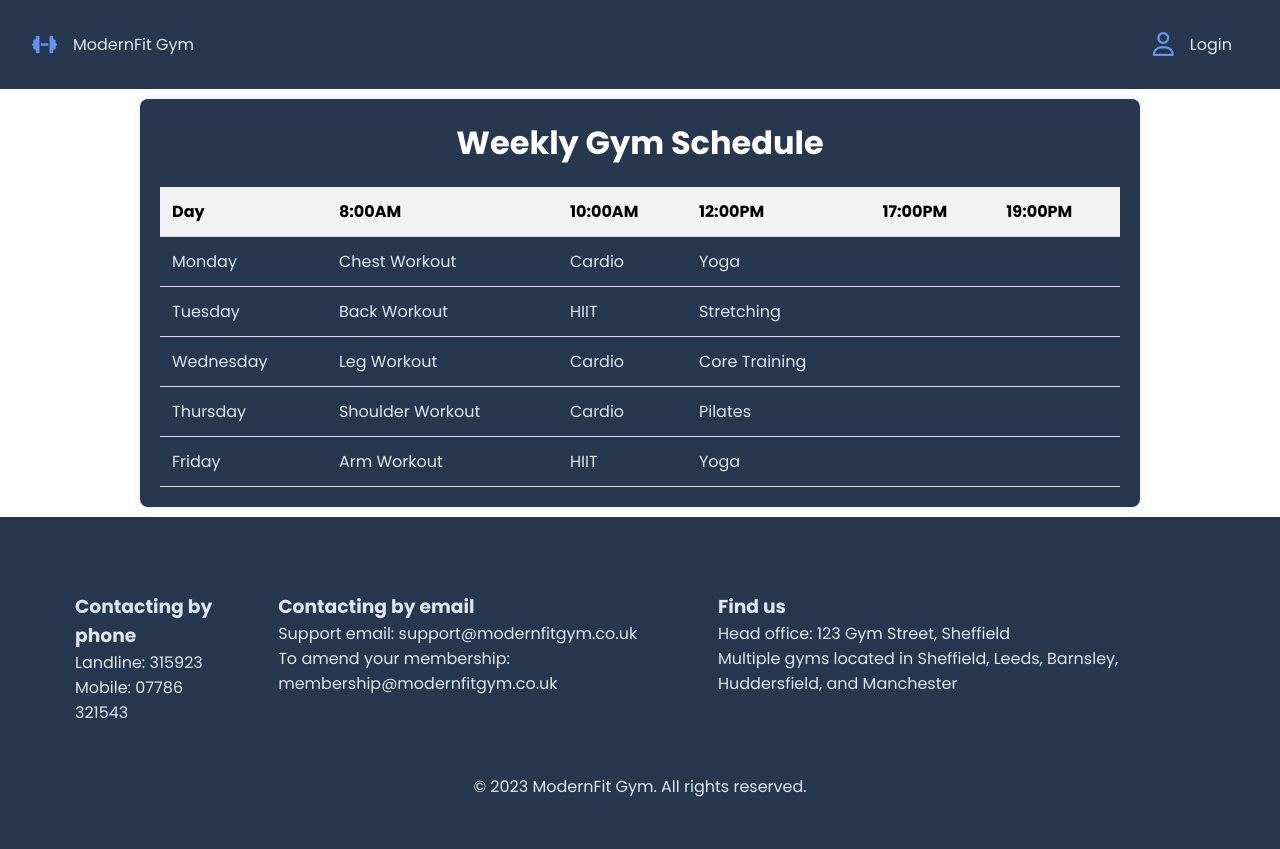
After one commit to finnleygrange/ModernFitGym, a PHP site: page /schedule.php in a window 1280 px wide. The commit adds this page. Run offline with PHP 8.4, Linux system fonts and the light colour scheme.

Commit message:
Simple Weekly schedule

```diff
--- /dev/null
+++ b/css/schedule.css
@@ -0,0 +1,36 @@
+.schedule-container {
+   max-width: 1000px;
+   margin: 10px auto;
+   background-color: #27374d;
+   padding: 20px;
+   border-radius: 8px;
+   box-shadow: 0 0 10px rgba(0, 0, 0, 0.1);
+}
+
+h1 {
+   text-align: center;
+   color: #ffffff;
+}
+
+.schedule-table {
+   width: 100%;
+   border-collapse: collapse;
+   margin-top: 20px;
+}
+
+th, td {
+   padding: 12px;
+   text-align: left;
+   border-bottom: 1px solid #ddd;
+}
+
+th {
+   background-color: #f2f2f2;
+   color: #000000;
+}
+
+.day:hover, .workout:hover {
+   background-color: #f5f5f5;
+   color: #000000;
+   text-decoration: double;
+}
--- a/css/style.css
+++ b/css/style.css
@@ -7,6 +7,7 @@
 @import url("forms.css");
 @import url("dashboard.css");
 @import url("homepage.css");
+@import url("schedule.css");
 
 * {
   margin: 0;
--- a/dashboard.php
+++ b/dashboard.php
@@ -26,7 +26,7 @@
                 <?php
                     if ($userRole === "member") {
                         echo '<li><a href="pin-details.php">Pin</a></li>';
-                        echo '<li><a href="dashboard.php">Schedule</a></li>';
+                        echo '<li><a href="schedule.php">Schedule</a></li>';
                         echo '<li><a href="nutritional-information.php">Nutrition</a></li>';
                         echo '<li><a href="log-page.php">Nutrition & Exercise Log</a></li>';
                     } elseif ($userRole === "trainer") {
--- /dev/null
+++ b/schedule.php
@@ -0,0 +1,61 @@
+<?php include("includes/views/header.php"); ?>
+
+<div class="schedule-container">
+        <h1 id = "h1-schedule">Weekly Gym Schedule</h1>
+        <table class="schedule-table">
+            <thead>
+                <tr>
+                    <th>Day</th>
+                    <th>8:00AM</th>
+                    <th>10:00AM</th>
+                    <th>12:00PM</th>
+                    <th>17:00PM</th>
+                    <th>19:00PM</th>
+                </tr>
+            </thead>
+            <tbody>
+                <tr>
+                        <td class="day">Monday</td>
+                        <td class="workout">Chest Workout</td>
+                        <td class="workout">Cardio</td>
+                        <td class="workout">Yoga</td>
+                        <td class="workout"></td>
+                        <td class="workout"></td>
+                    </tr>
+                    <tr>
+                        <td class="day">Tuesday</td>
+                        <td class="workout">Back Workout</td>
+                        <td class="workout">HIIT</td>
+                        <td class="workout">Stretching</td>
+                        <td class="workout"></td>
+                        <td class="workout"></td>
+                    </tr>
+                    <tr>
+                        <td class="day">Wednesday</td>
+                        <td class="workout">Leg Workout</td>
+                        <td class="workout">Cardio</td>
+                        <td class="workout">Core Training</td>
+                        <td class="workout"></td>
+                        <td class="workout"></td>
+                    </tr>
+                    <tr>
+                        <td class="day">Thursday</td>
+                        <td class="workout">Shoulder Workout</td>
+                        <td class="workout">Cardio</td>
+                        <td class="workout">Pilates</td>
+                        <td class="workout"></td>
+                        <td class="workout"></td>
+                    </tr>
+                    <tr>
+                        <td class="day">Friday</td>
+                        <td class="workout">Arm Workout</td>
+                        <td class="workout">HIIT</td>
+                        <td class="workout">Yoga</td>
+                        <td class="workout"></td>
+                        <td class="workout"></td>
+                    </tr>
+            </tbody>
+        </table>
+    </div>
+
+<?php include("includes/views/footer.php") ?>
```
